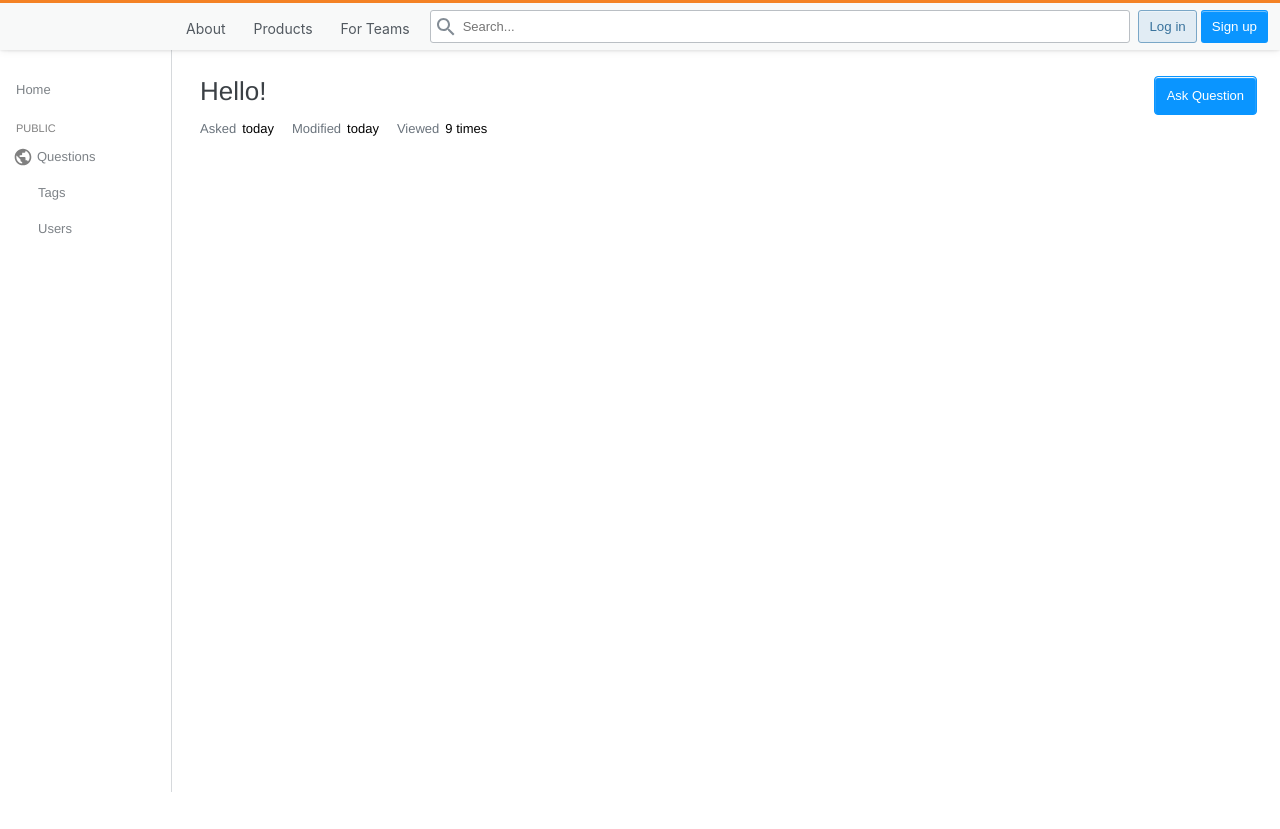
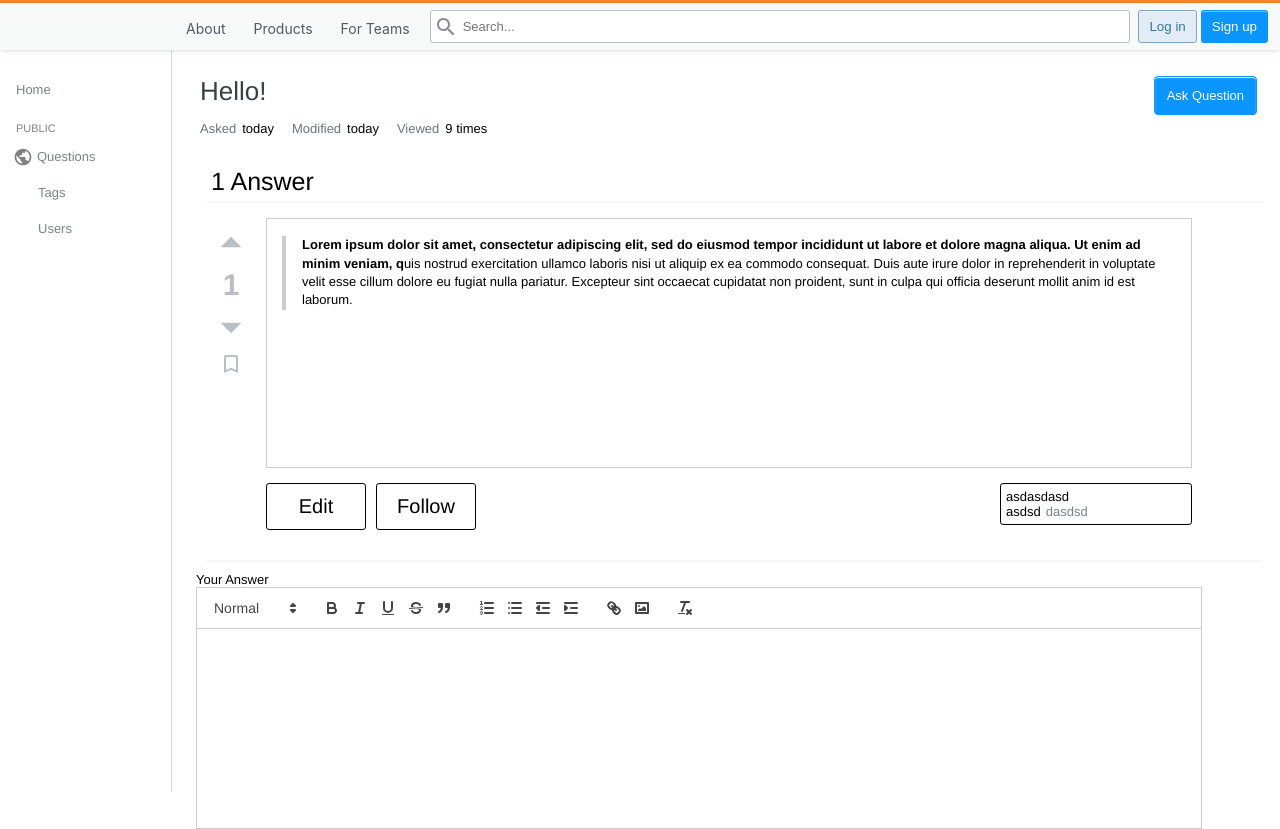
Before and after one commit to codestates-seb/seb43_pre_016, a React (Create React App) app in the folder client/: page /questions/1 in a window 1280 px wide. Before the commit the page ends 800 px from the top, so only its background shows below. Built offline with nearby package versions, Linux system fonts and the light colour scheme; no server answers; grey boxes are pictures that could not be loaded.

Commit message:
[feat]질문상세페이지_답변

```diff
--- a/client/src/components/QuestionDetail.js
+++ b/client/src/components/QuestionDetail.js
@@ -1,7 +1,52 @@
 import axios from "axios";
+import ReactQuill, { contextType } from "react-quill";
+import "quill/dist/quill.snow.css";
+import { height } from "@mui/system";
 import { useEffect, useState } from "react";
 import { Link, useParams } from "react-router-dom";
 import styled from "styled-components";
+
+import ArrowDropUpIcon from "@mui/icons-material/ArrowDropUp";
+import ArrowDropDownIcon from "@mui/icons-material/ArrowDropDown";
+import BookmarkBorderOutlinedIcon from "@mui/icons-material/BookmarkBorderOutlined";
+
+const content =
+  "<blockquote><strong>Lorem ipsum dolor sit amet, consectetur adipiscing elit, sed do eiusmod tempor incididunt ut labore et dolore magna aliqua. Ut enim ad minim veniam, q</strong>uis nostrud exercitation ullamco laboris nisi ut aliquip ex ea commodo consequat. Duis aute irure dolor in reprehenderit in voluptate velit esse cillum dolore eu fugiat nulla pariatur. Excepteur sint occaecat cupidatat non proident, sunt in culpa qui officia deserunt mollit anim id est laborum.</blockquote>";
+const modules = {
+  toolbar: [
+    [{ header: [1, 2, false] }],
+    ["bold", "italic", "underline", "strike", "blockquote"],
+    [
+      { list: "ordered" },
+      { list: "bullet" },
+      { indent: "-1" },
+      { indent: "+1" },
+    ],
+    ["link", "image"],
+    ["clean"],
+  ],
+  clipboard: {
+    matchVisual: false,
+  },
+};
+
+const readOnlyModules = {
+  toolbar: false, // 툴바를 비활성화합니다.
+};
+
+const formats = [
+  "header",
+  "bold",
+  "italic",
+  "underline",
+  "strike",
+  "blockquote",
+  "list",
+  "bullet",
+  "indent",
+  "link",
+  "image",
+];
 
 const DetailWrapper = styled.div`
   display: flex;
@@ -59,10 +104,109 @@ const DetailWrapper = styled.div`
     }
   }
 `;
+// 작업 공간 구별
+const Answerwrapper = styled.section`
+  display: flex;
+  flex-direction: column;
+  padding: 10px;
+
+  .answer_count {
+    border-bottom: 2px solid #f6f6f6;
+    font-size: 25px;
+    padding: 5px;
+    margin-bottom: 15px;
+  }
+  .main {
+    display: flex;
+    flex-direction: row;
+    padding-bottom: 30px;
+    border-bottom: 2px solid #f6f6f6;
+    .count {
+      display: flex;
+      flex-direction: column;
+      margin-right: 10px;
+      color: #babfc4;
+      h1 {
+        display: flex;
+        justify-content: center;
+        align-items: center;
+        font-size: 30px;
+      }
+      span svg {
+        display: flex;
+        justify-content: center;
+        align-items: center;
+        font-size: 50px;
+      }
+      label {
+        display: flex;
+        justify-content: center;
+        align-items: center;
+        font-size: 30px;
+      }
+    }
+    .right {
+      display: flex;
+      flex-direction: column;
+      padding-right: 70px;
+      .right_bottom {
+        display: flex;
+        justify-content: space-between;
+        .buttons {
+          display: flex;
+          flex: 1;
+        }
+        .edit {
+          display: flex;
+          justify-content: center;
+          align-items: center;
+          margin-right: 10px;
+          border: 1px solid black;
+          border-radius: 3px;
+          padding: 10px 20px;
+          width: 100px;
+          font-size: 20px;
+          font-weight: 500;
+        }
+        .answer_profile {
+          display: flex;
+          flex-wrap: wrap;
+          margin-bottom: 5px;
+          width: 15vw;
+          padding: 5px;
+          border: 1px solid black;
+          border-radius: 3px;
+          flex-direction: column;
+          .photo_zone {
+            display: flex;
+            a {
+              margin-left: 5px;
+            }
+          }
+        }
+      }
+    }
+  }
+`;
+const Answereditor = styled.section`
+  display: flex;
+  flex-direction: column;
+  padding-right: 70px;
+`;
+const customStyle = {
+  display: "flex",
+  fontFamily: "Arial",
+  fontSize: "16px",
+  fontWeight: "normal",
+  height: "250px",
+  lineHeight: "1.5",
+  marginBottom: "15px",
+};
 
 const QuestionDetail = () => {
   const [questionData, setQuestionData] = useState([]);
   const { id } = useParams();
+  const [answer, setAnswer] = useState("");
 
   useEffect(() => {
     axios
@@ -102,7 +246,56 @@ const QuestionDetail = () => {
         </div>
       </div>
       {/* 작업 공간 구별 */}
-      <div className="detail__question2"></div>
+      <Answerwrapper>
+        <div className="answer_count">1 Answer</div>
+        <section className="main">
+          <span className="count">
+            <span>
+              <ArrowDropUpIcon />
+              <h1>1</h1>
+              <ArrowDropDownIcon />
+            </span>
+            <label>
+              <BookmarkBorderOutlinedIcon />
+            </label>
+          </span>
+          <span></span>
+          <section className="right">
+            <ReactQuill
+              theme="snow"
+              style={customStyle}
+              value={content}
+              modules={readOnlyModules}
+              readOnly
+            />
+            <div className="right_bottom">
+              <div className="buttons">
+                <span className="edit">Edit</span>
+                <span className="edit">Follow</span>
+              </div>
+              <span className="answer_profile">
+                <div>asdasdasd</div>
+                <div className="photo_zone">
+                  asdsd<a>dasdsd</a>
+                </div>
+              </span>
+            </div>
+          </section>
+        </section>
+      </Answerwrapper>
+      <Answereditor>
+        <span>Your Answer</span>
+        <div style={{ height: "235px" }}>
+          <ReactQuill
+            theme="snow"
+            style={{ height: "200px" }}
+            value={answer}
+            modules={modules}
+            formats={formats}
+            onChange={setAnswer}
+          />
+        </div>
+      </Answereditor>
     </DetailWrapper>
   );
 };
--- a/client/src/components/Questions.js
+++ b/client/src/components/Questions.js
@@ -1,6 +1,42 @@
 import styled from "styled-components";
 import FilterListIcon from "@mui/icons-material/FilterList";
 import { Link } from "react-router-dom";
+
+const modules = {
+  toolbar: [
+    [{ header: [1, 2, false] }],
+    ["bold", "italic", "underline", "strike", "blockquote"],
+    [
+      { list: "ordered" },
+      { list: "bullet" },
+      { indent: "-1" },
+      { indent: "+1" },
+    ],
+    ["link", "image"],
+    ["clean"],
+  ],
+  clipboard: {
+    matchVisual: false,
+  },
+};
+
+const readOnlyModules = {
+  toolbar: false, // 툴바를 비활성화합니다.
+};
+
+const formats = [
+  "header",
+  "bold",
+  "italic",
+  "underline",
+  "strike",
+  "blockquote",
+  "list",
+  "bullet",
+  "indent",
+  "link",
+  "image",
+];
 
 const Container = styled.div`
   display: flex;
```
